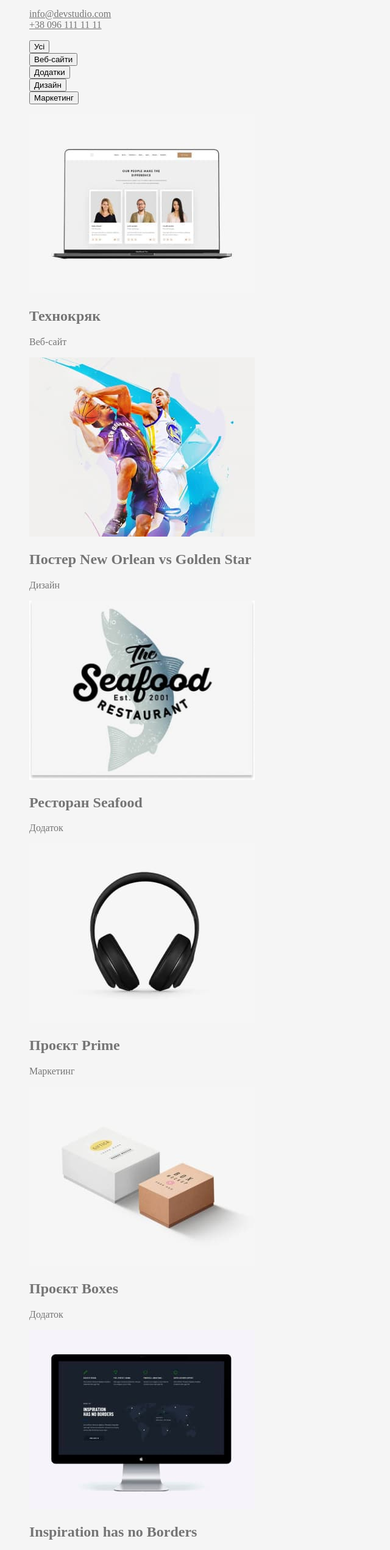
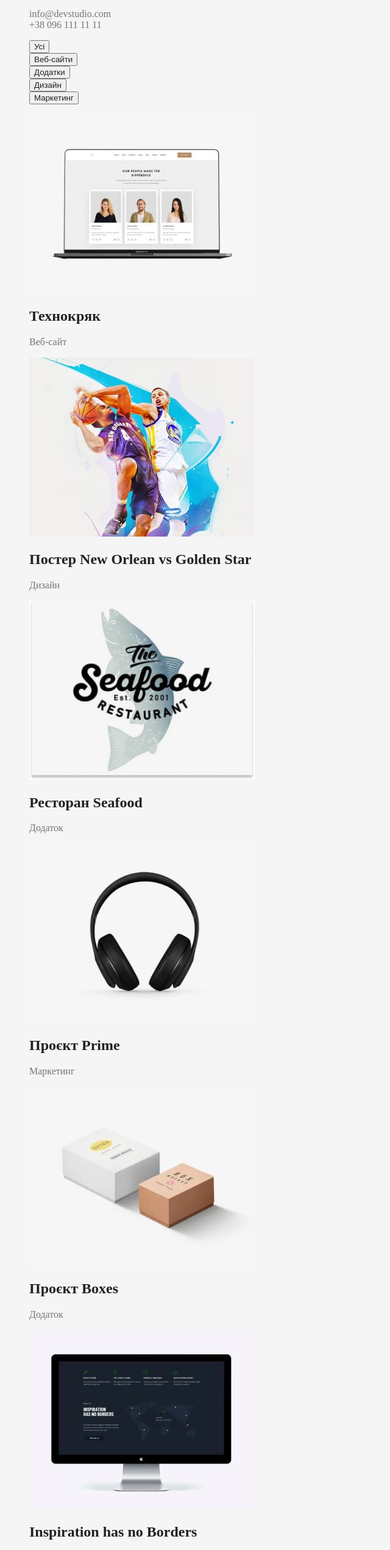
Before and after one commit to Elegantniy/goit-markup-hw-02, a plain HTML site: page portfolio.html in a window 1280 px wide. Shown: the part 98-2640 px from the top of the page at 61% size, without its empty margins (0-640 px from the left). Drawn offline with Linux system fonts and the light colour scheme.

Commit message:
add all color/bckg collor decoration-text:none

```diff
--- a/css/styles.css
+++ b/css/styles.css
@@ -31,6 +31,7 @@ body {
 }
 .header-logo-link {
   color: #000000;
+  text-decoration: none;
 }
 
 .logo-icon, .header-logo-link {
@@ -39,10 +40,12 @@ body {
 
 .site-nav-link {
   color: var(--primary-title-color);
+  text-decoration: none;
 }
 
 .contact-list-item {
   color: var(--primary-text-color);
+  text-decoration: none;
 }
 
 .site-nav-link:hover,
@@ -104,10 +107,12 @@ body {
 
 .footer-logo-link {
     color: var(--white-color);
+    text-decoration: none;
 }
 
 .footer-adress {
-    color: var(--white-color)
+    color: var(--white-color);
+    text-decoration: none;
 }
 
 .footer-adress:hover, .footer-adress:focus {
@@ -116,6 +121,7 @@ body {
 
 .footer-contact-item {
     color: rgba(255, 255, 255, 0.6);
+    text-decoration: none;
 }
 
 .footer-contact-item:hover, .footer-contact-item:focus {
@@ -127,3 +133,18 @@ body {
 }
 
 /* portfolio.html */
+
+/* portfolio */
+.portfolio-button {
+    color: var(--primary-title-color);
+    cursor: pointer;
+}
+
+.portfolio-button:hover, .portfolio-button:focus {
+    background-color: var(--primary-action-color);
+    color: var(--white-color);
+}
+
+.content-title {
+    color: var(--primary-title-color);
+}
--- a/portfolio.html
+++ b/portfolio.html
@@ -40,16 +40,16 @@
       </ul>
     </header>
 
-    <!-- portfolio -->
+    <!-- content -->
     <main>
-      <section>
+      <section class="content-list">
         <!-- <h1>Портфоліо</h1> -->
         <ul class="list">
-          <li><button type="button">Усі</button></li>
-          <li><button type="button">Веб-сайти</button></li>
-          <li><button type="button">Додатки</button></li>
-          <li><button type="button">Дизайн</button></li>
-          <li><button type="button">Маркетинг</button></li>
+          <li><button type="button" class="portfolio-button">Усі</button></li>
+          <li><button type="button" class="portfolio-button">Веб-сайти</button></li>
+          <li><button type="button" class="portfolio-button">Додатки</button></li>
+          <li><button type="button" class="portfolio-button">Дизайн</button></li>
+          <li><button type="button" class="portfolio-button">Маркетинг</button></li>
         </ul>
         <ul class="list">
           <li>
@@ -59,7 +59,7 @@
               width="370"
               height="294"
             />
-            <h2>Технокряк</h2>
+            <h2 class="content-title">Технокряк</h2>
             <p>Веб-сайт</p>
           </li>
           <li>
@@ -69,7 +69,7 @@
               width="370"
               height="294"
             />
-            <h2>Постер <span lang="en">New Orlean vs Golden Star</span></h2>
+            <h2 class="content-title">Постер <span lang="en">New Orlean vs Golden Star</span></h2>
             <p>Дизайн</p>
           </li>
           <li>
@@ -79,7 +79,7 @@
               width="370"
               height="294"
             />
-            <h2>Ресторан <span lang="en">Seafood</span></h2>
+            <h2 class="content-title">Ресторан <span lang="en">Seafood</span></h2>
             <p>Додаток</p>
           </li>
           <li>
@@ -89,7 +89,7 @@
               width="370"
               height="294"
             />
-            <h2>Проєкт <span lang="en">Prime</span></h2>
+            <h2 class="content-title">Проєкт <span lang="en">Prime</span></h2>
             <p>Маркетинг</p>
           </li>
           <li>
@@ -99,7 +99,7 @@
               width="370"
               height="294"
             />
-            <h2>Проєкт <span lang="en">Boxes</span></h2>
+            <h2 class="content-title">Проєкт <span lang="en">Boxes</span></h2>
             <p>Додаток</p>
           </li>
           <li>
@@ -109,7 +109,7 @@
               width="370"
               height="294"
             />
-            <h2 lang="en">Inspiration has no Borders</h2>
+            <h2 class="content-title" lang="en">Inspiration has no Borders</h2>
             <p>Веб-сайт</p>
           </li>
           <li>
@@ -119,7 +119,7 @@
               width="370"
               height="294"
             />
-            <h2>Видання <span lang="en">Limited Edition</span></h2>
+            <h2 class="content-title">Видання <span lang="en">Limited Edition</span></h2>
             <p>Дизайн</p>
           </li>
           <li>
@@ -129,7 +129,7 @@
               width="370"
               height="294"
             />
-            <h2>Проєкт <span lang="en">LAB</span></h2>
+            <h2 class="content-title">Проєкт <span lang="en">LAB</span></h2>
             <p>Маркетинг</p>
           </li>
           <li>
@@ -139,7 +139,7 @@
               width="370"
               height="294"
             />
-            <h2 lang="en">Growing Business</h2>
+            <h2 class="content-title" lang="en">Growing Business</h2>
             <p>Додаток</p>
           </li>
         </ul>
```
